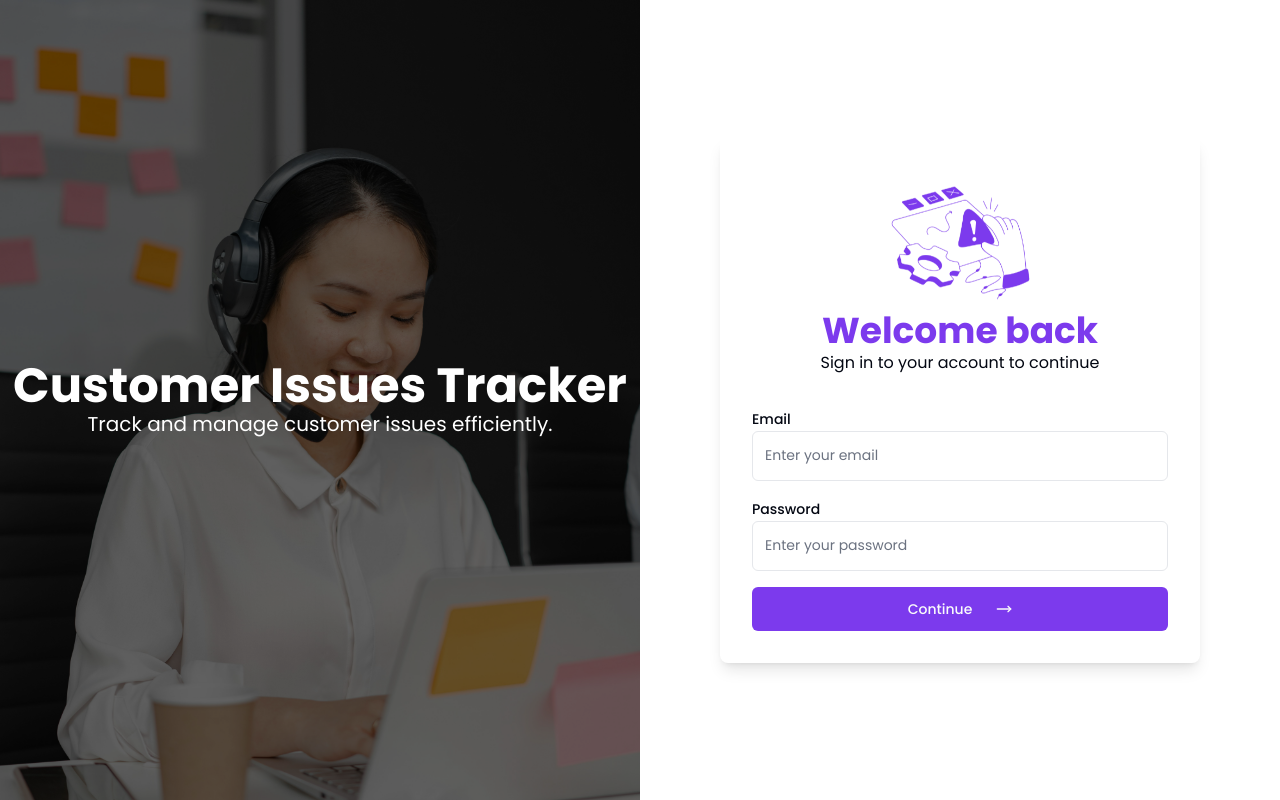
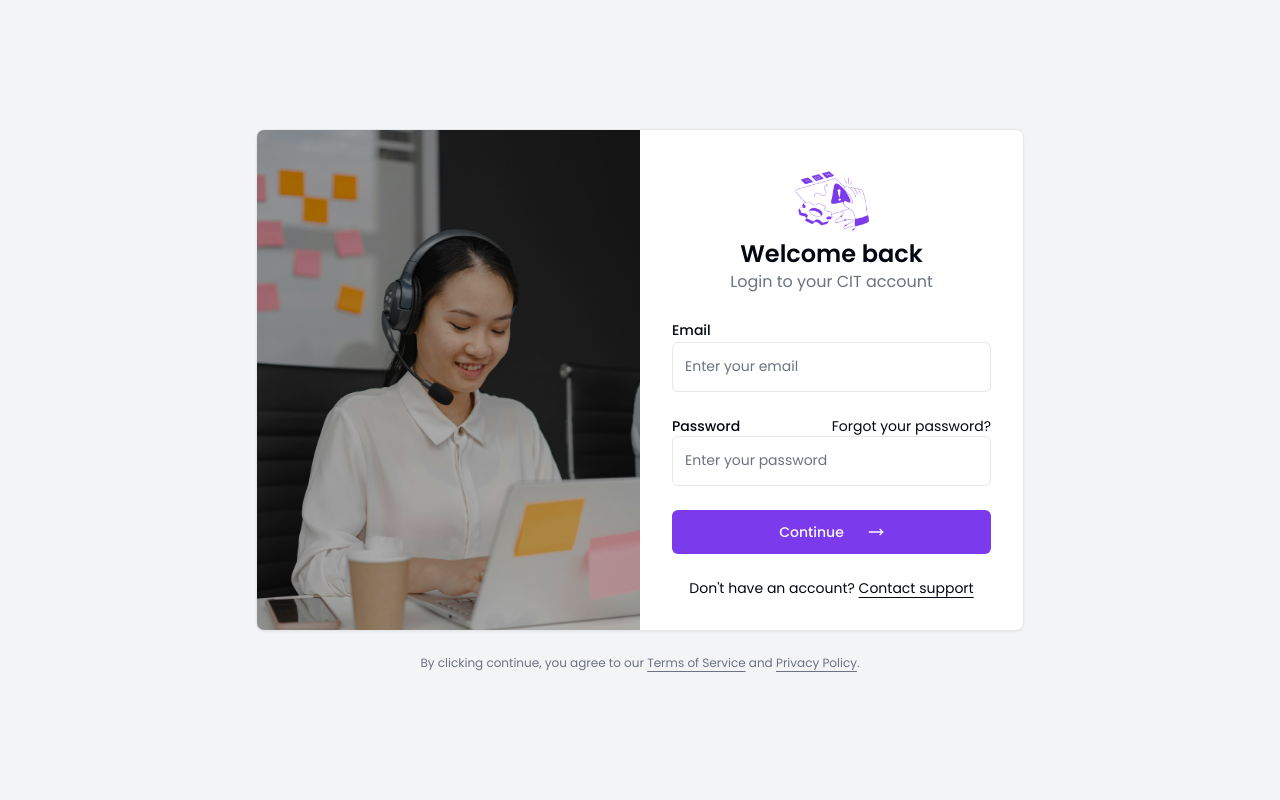
Before and after one commit to pristineincgh/cit, a Next.js app in the folder frontend/: page /login in a window 1280 px wide. Built offline with nearby package versions, Linux system fonts and the light colour scheme; no server answers.

Commit message:
update login page

```diff
--- a/frontend/app/(auth)/_components/login-form.tsx
+++ b/frontend/app/(auth)/_components/login-form.tsx
@@ -9,6 +9,8 @@ import { useForm } from 'react-hook-form';
 import { defaultValues, LoginInputSchema, loginSchema } from '../types/schema';
 import { zodResolver } from '@hookform/resolvers/zod';
 import { useLoginUser } from '../services/mutations';
+import Link from 'next/link';
+import AppLogo from '@/components/app-logo';
 
 const LoginForm = () => {
   const {
@@ -28,7 +30,18 @@ const LoginForm = () => {
   };
 
   return (
-    <form onSubmit={handleSubmit(onFormSubmit)} className="mt-8 space-y-4">
+    <form onSubmit={handleSubmit(onFormSubmit)} className="p-6 md:p-8">
+      <div className="flex justify-center">
+        <AppLogo width={80} />
+      </div>
+      <div className="flex flex-col gap-6">
+        <div className="flex flex-col items-center text-center">
+          <h1 className="text-2xl font-semibold">Welcome back</h1>
+          <p className="text-balance text-muted-foreground">
+            Login to your CIT account
+          </p>
+        </div>
+
         <div>
           <Label htmlFor="email">Email</Label>
           <Input
@@ -41,7 +54,15 @@ const LoginForm = () => {
           />
         </div>
         <div>
+          <div className="flex items-center">
             <Label htmlFor="password">Password</Label>
+            <Link
+              href="#"
+              className="ml-auto text-sm underline-offset-2 hover:underline"
+            >
+              Forgot your password?
+            </Link>
+          </div>
           <Input
             type="password"
             id="password"
@@ -68,6 +89,14 @@ const LoginForm = () => {
             )}
           </Button>
         </div>
+
+        <div className="text-center text-sm">
+          Don&apos;t have an account?{' '}
+          <Link href="#" className="underline underline-offset-4">
+            Contact support
+          </Link>
+        </div>
+      </div>
     </form>
   );
 };
--- a/frontend/app/(auth)/login/page.tsx
+++ b/frontend/app/(auth)/login/page.tsx
@@ -1,6 +1,8 @@
 import Head from 'next/head';
 import LoginForm from '../_components/login-form';
-import AppLogo from '@/components/app-logo';
+import { Card, CardContent } from '@/components/ui/card';
+import Link from 'next/link';
+import Image from 'next/image';
 
 export default function Login() {
   return (
@@ -9,31 +11,32 @@ export default function Login() {
         <link rel="preload" href="/images/app_logo.png" as="image" />
       </Head>
 
-      <main className="h-screen grid grid-cols-2">
-        <div className="bg-login-bg bg-cover bg-center relative">
-          <div className="absolute inset-0 bg-black bg-opacity-60"></div>
-          <div className="flex flex-col items-center justify-center h-full relative z-50">
-            <h1 className="text-5xl font-bold text-white">
-              Customer Issues Tracker
-            </h1>
-            <p className="text-white text-xl">
-              Track and manage customer issues efficiently.
-            </p>
+      <div className="flex min-h-svh flex-col items-center justify-center bg-muted p-6 md:p-10">
+        <div className="w-full max-w-sm md:max-w-3xl">
+          <div className="flex flex-col gap-6">
+            <Card className="overflow-hidden">
+              <CardContent className="grid p-0 md:grid-cols-2">
+                <div className="relative hidden md:block">
+                  <div className="absolute inset-0 bg-black/30 z-10" />
+                  <Image
+                    src="/images/login-bg.jpg"
+                    alt="Image"
+                    className="object-cover"
+                    fill
+                    priority
+                  />
+                </div>
+                <LoginForm />
+              </CardContent>
+            </Card>
+            <div className="text-balance text-center text-xs text-muted-foreground [&_a]:underline [&_a]:underline-offset-4 hover:[&_a]:text-primary">
+              By clicking continue, you agree to our{' '}
+              <Link href="#">Terms of Service</Link> and{' '}
+              <Link href="#">Privacy Policy</Link>.
+            </div>
           </div>
         </div>
-        <div className="flex flex-col items-center justify-center h-full">
-          <div className="w-[30rem] p-8 rounded-lg shadow-lg">
-            <div className="flex justify-center">
-              <AppLogo />
-            </div>
-            <div className="text-center">
-              <h1 className="text-4xl font-bold text-primary">Welcome back</h1>
-              <p className="">Sign in to your account to continue</p>
-            </div>
-            <LoginForm />
-          </div>
-        </div>
-      </main>
+      </div>
     </>
   );
 }
```
Lines whose indentation alone changed are shown as unchanged.
